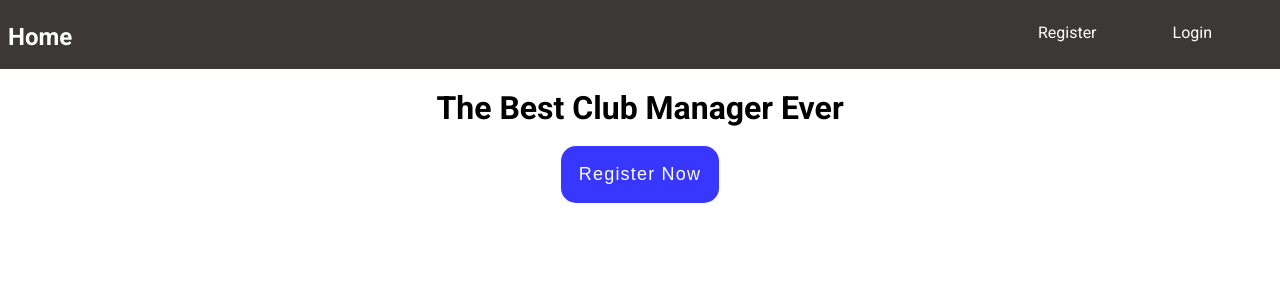
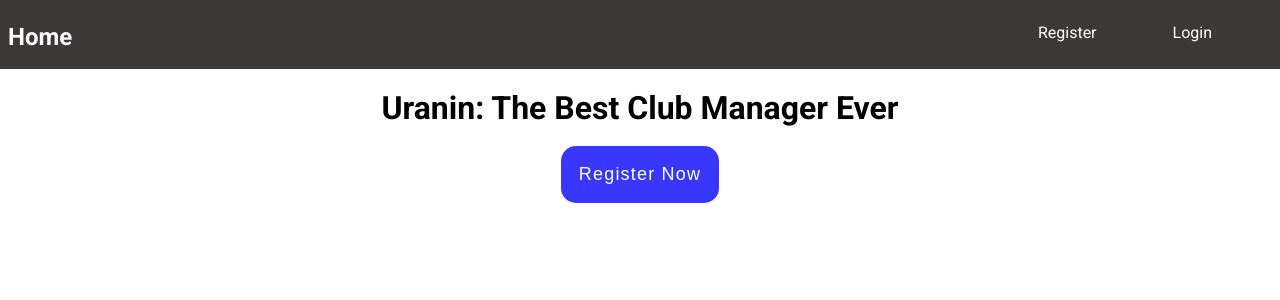
Before and after one commit to ricecooker312/uranin_project, a React (Create React App) app in the folder client/: page / in a window 1280 px wide. Shown: the top 300 px of the page. Built offline with nearby package versions, Linux system fonts and the light colour scheme.

Commit message:
changed name from club manager to uranin and finished profile feauture

```diff
--- a/client/public/index.html
+++ b/client/public/index.html
@@ -24,7 +24,7 @@
       work correctly both with client-side routing and a non-root public URL.
       Learn how to configure a non-root public URL by running `npm run build`.
     -->
-    <title>Club Manager | The Best Club Manager Ever</title>
+    <title>Uranin | The Best Club Manager Ever</title>
   </head>
   <body>
     <noscript>You need to enable JavaScript to run this app.</noscript>
--- a/client/src/pages/ChangePassword.js
+++ b/client/src/pages/ChangePassword.js
@@ -18,7 +18,7 @@ const ChangePassword = () => {
 
   useEffect(() => {
     if (!isAuthenticated()) navigate('/')
-    else document.title = 'Change Your Password | Club Manager'
+    else document.title = 'Change Your Password | Uranin'
   })
 
   const [oldPassword, setOldPassword] = useState(null)
--- a/client/src/pages/Home.js
+++ b/client/src/pages/Home.js
@@ -41,7 +41,7 @@ const Home = () => {
     return (
       <Group>
         <Item className={'center'} space='full'>
-          <Header type={'h1'}>The Best Club Manager Ever</Header>
+          <Header type={'h1'}>Uranin: The Best Club Manager Ever</Header>
         </Item>
         <Item className={'center'} space='full'>
           <Link to='/accounts/register'>
--- a/client/src/pages/Login.js
+++ b/client/src/pages/Login.js
@@ -21,7 +21,7 @@ const Login = () => {
     if (isAuthenticated()) navigate('/')
     else {
       localStorage.clear()
-      document.title = 'Login | Club Manager'
+      document.title = 'Login | Uranin'
     }
   }, [])
 
--- a/client/src/pages/Profile.js
+++ b/client/src/pages/Profile.js
@@ -28,7 +28,7 @@ const Profile = () => {
         navigate('/')
     }
     else {
-        document.title = 'Your Profile | Club Manager'
+        document.title = 'Your Profile | Uranin'
 
         const rtl = localStorage.getItem("rtoken")
         console.log(rtl)
--- a/client/src/pages/Register.js
+++ b/client/src/pages/Register.js
@@ -29,7 +29,7 @@ const Register = () => {
     if (isAuthenticated()) navigate('/')
     else {
         localStorage.clear()
-        document.title = 'Register | Club Manager'
+        document.title = 'Register | Uranin'
     }
   })
 
```
